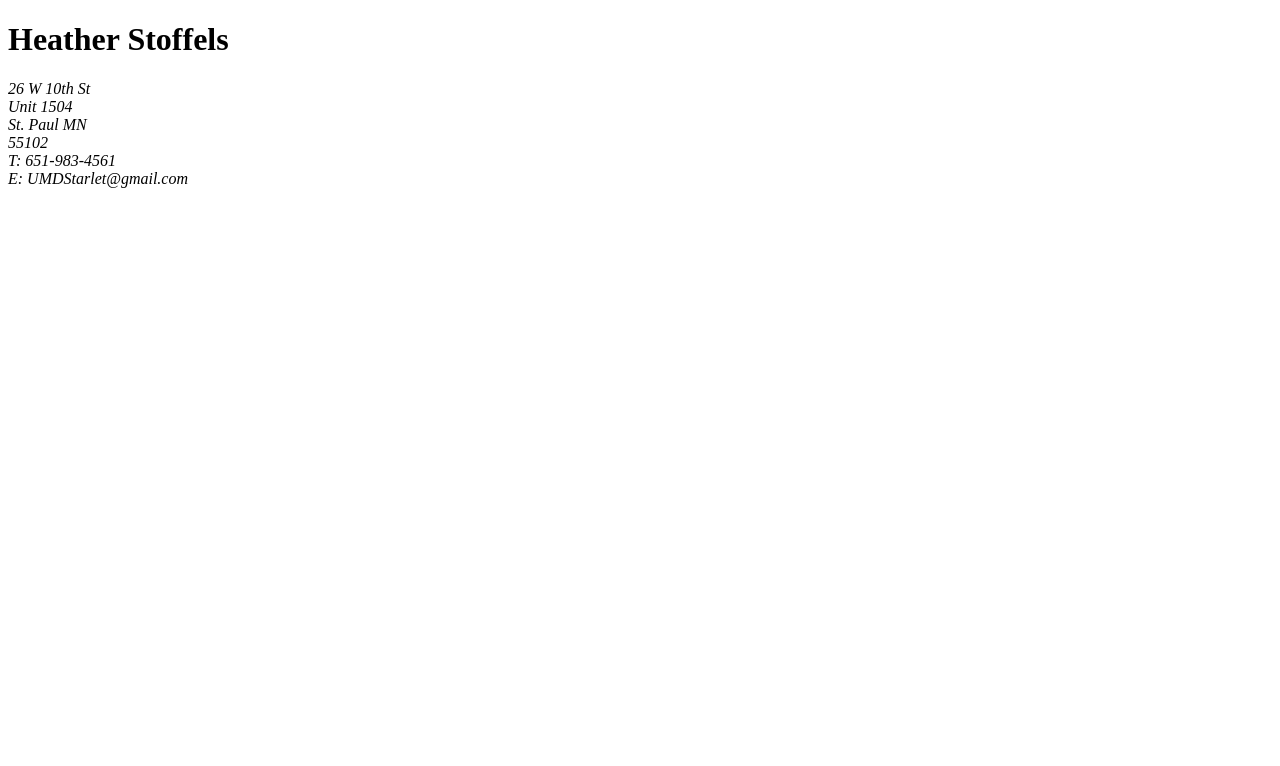
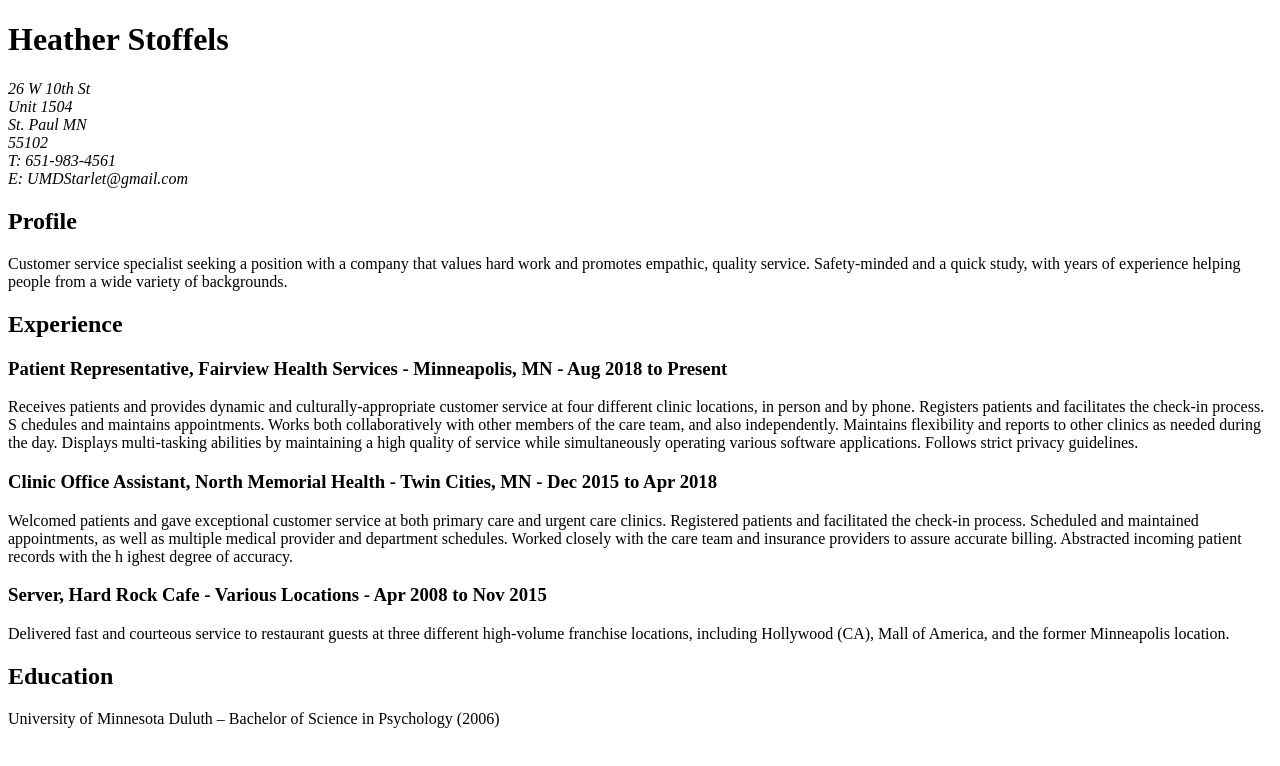
Before and after one commit to HeatherStoffels/HeatherStoffels.github.io, a plain HTML site: page index.html in a window 1280 px wide. Drawn offline with Linux system fonts and the light colour scheme.

Commit message:
Full update

```diff
--- a/index.html
+++ b/index.html
@@ -16,6 +16,60 @@
                 T: 651-983-4561<br>
                 E: UMDStarlet@gmail.com<br>
             </address>
+            <h2>
+                Profile
+            </h2>
+            <p>
+                Customer service specialist seeking a position with a company
+                that values hard work and promotes empathic, quality service. Safety-minded and a quick
+                study, with years of experience helping people from a wide variety of backgrounds.
+            </p>
+            <h2>
+                Experience
+            </h2>
+            <h3>
+                Patient Representative, Fairview Health Services - Minneapolis, MN - Aug 2018 to Present
+            </h3>
+            <p>
+                Receives patients and provides dynamic and
+                culturally-appropriate customer service at four
+                different clinic locations, in person and by phone.
+                Registers patients and facilitates the check-in process. S
+                chedules and maintains appointments. Works both
+                collaboratively with other members of the care
+                team, and also independently. Maintains flexibility
+                and reports to other clinics as needed during the day.
+                Displays multi-tasking abilities by maintaining a
+                high quality of service while simultaneously operating
+                various software applications. Follows strict privacy guidelines.
+            </p>
+            <h3>
+                Clinic Office Assistant, North Memorial Health - Twin Cities, MN - Dec 2015 to Apr 2018
+            </h3>
+            <p>
+                Welcomed patients and gave exceptional customer service
+                at both primary care and urgent care clinics. Registered
+                 patients and facilitated the check-in process. Scheduled
+                 and maintained appointments, as well as multiple medical
+                 provider and department schedules. Worked closely with
+                 the care team and insurance providers to assure accurate
+                 billing. Abstracted incoming patient records with the h
+                 ighest degree of accuracy.
+            </p>
+            <h3>
+                Server, Hard Rock Cafe - Various Locations - Apr 2008 to Nov 2015
+            </h3>
+            <p>
+                Delivered fast and courteous service to restaurant guests at three
+                 different high-volume franchise locations, including Hollywood (CA),
+                 Mall of America, and the former Minneapolis location.
+            </p>
+            <h2>
+                Education
+            </h2>
+            <p>
+                University of Minnesota Duluth – Bachelor of Science in Psychology (2006)
+            </p>
         </body>
     </head>
 </html>
```
